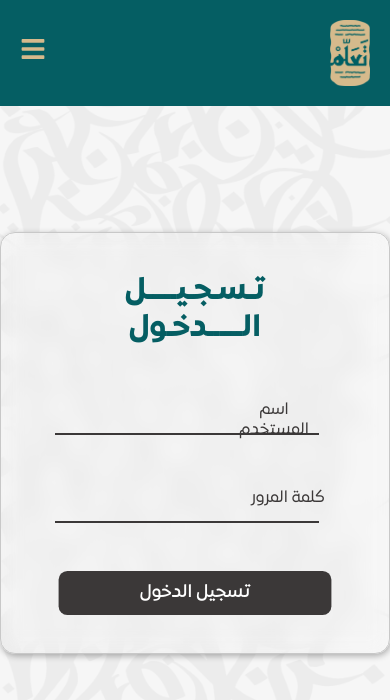
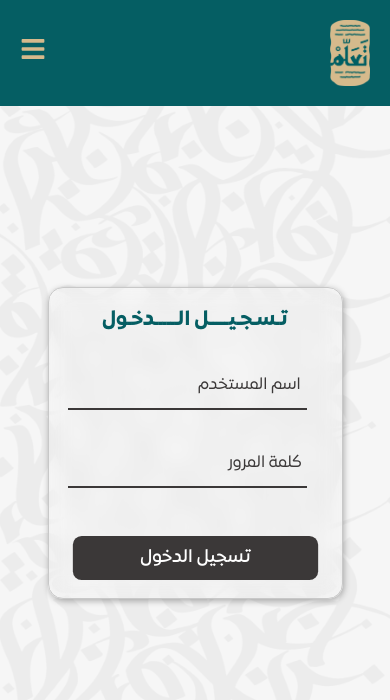
Before and after one commit to IcyCocktail/competition, a React (Create React App) app: page /signIn in a window 390 px wide. Shown: the top 700 px of the page. Built offline with nearby package versions, Linux system fonts and the light colour scheme.

Commit message:
working on responseviness for mobile

```diff
--- a/src/assets/styles.css
+++ b/src/assets/styles.css
@@ -655,7 +655,7 @@ td {
 .sign-box form .inputGroup {
     font-family: book;
     position: relative;
-    margin-top: 40px;
+    margin-top: 30px;
 }
 
 .sign-box form .inputGroup input {
@@ -671,10 +671,10 @@ td {
 }
 
 .sign-box form .inputGroup .usenm {
-    width: 37%;
+    width: 100%;
     font-size: 100%;
     position: absolute;
-    left: 55%;
+    left: 15%;
     top: 0;
     padding: 12.8px;
     margin-left: 8px;
@@ -684,10 +684,10 @@ td {
 }
 
 .sign-box form .inputGroup .pass {
-    width: 30%;
+    width: 100%;
     font-size: 100%;
     position: absolute;
-    left: 64%;
+    left: 22%;
     top: 0;
     padding: 12.8px;
     margin-left: 8px;
@@ -810,7 +810,7 @@ td {
         font-size: 28px;
     }
     h4{
-        font-size: 38px;
+        font-size: 24px;
     }
     p{
         font-size: 14px;
@@ -822,10 +822,10 @@ td {
         font-size: 14px;
     }
     .dates .date{
-        width: 100%;
+        width: 120%;
     }
     .dates .date p{
-        font-size: 16px;
+        font-size: 14px;
     }
     .nominating .countdown h3{
         font-size: 24px;
@@ -841,4 +841,10 @@ td {
     .comp-terms ol li{
         font-size: 14px;
     }
+    .sign-box form{
+        padding: 20px 35px;
+    }
+    .sign-box form h3{
+        font-size: 20px;
+    }
 }
```
